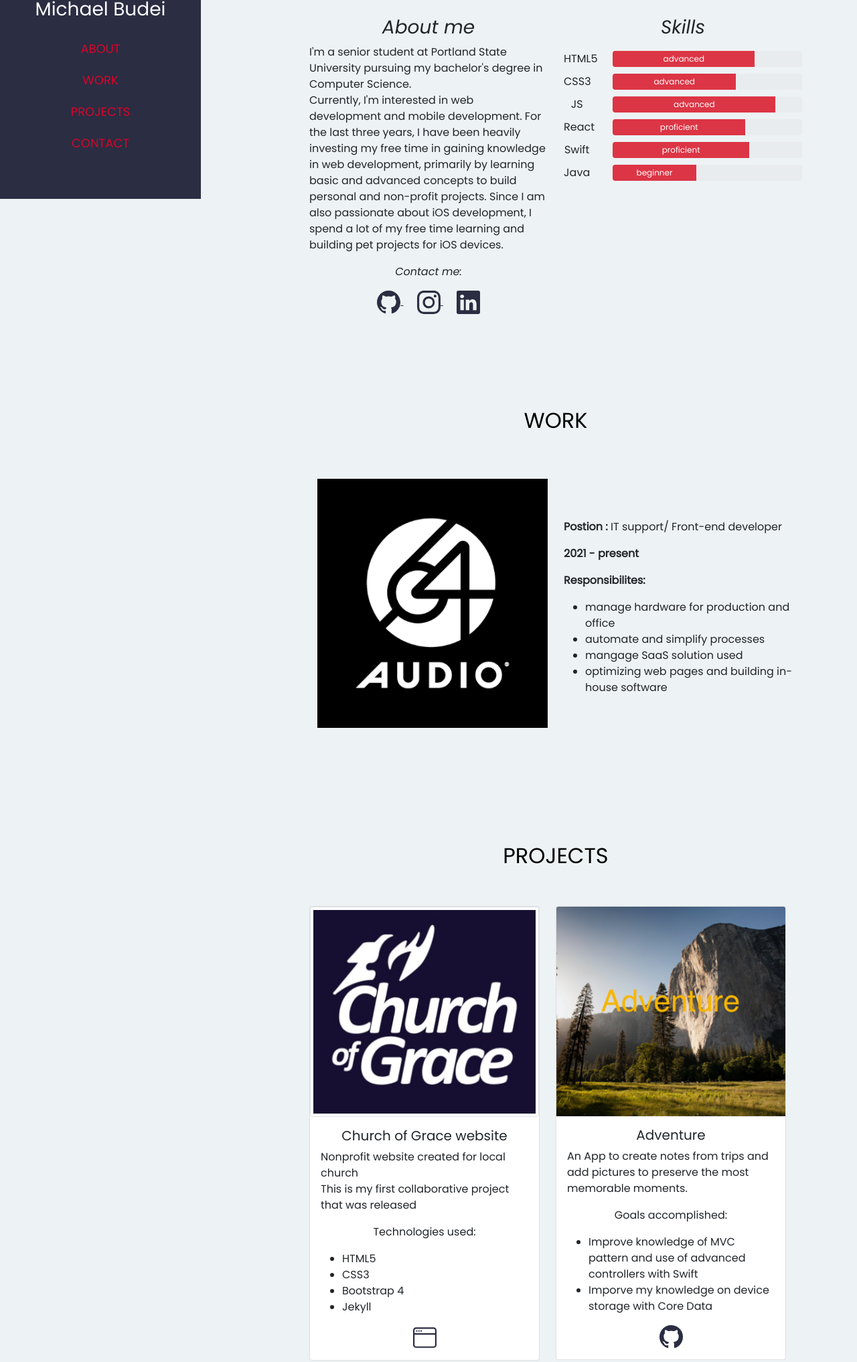
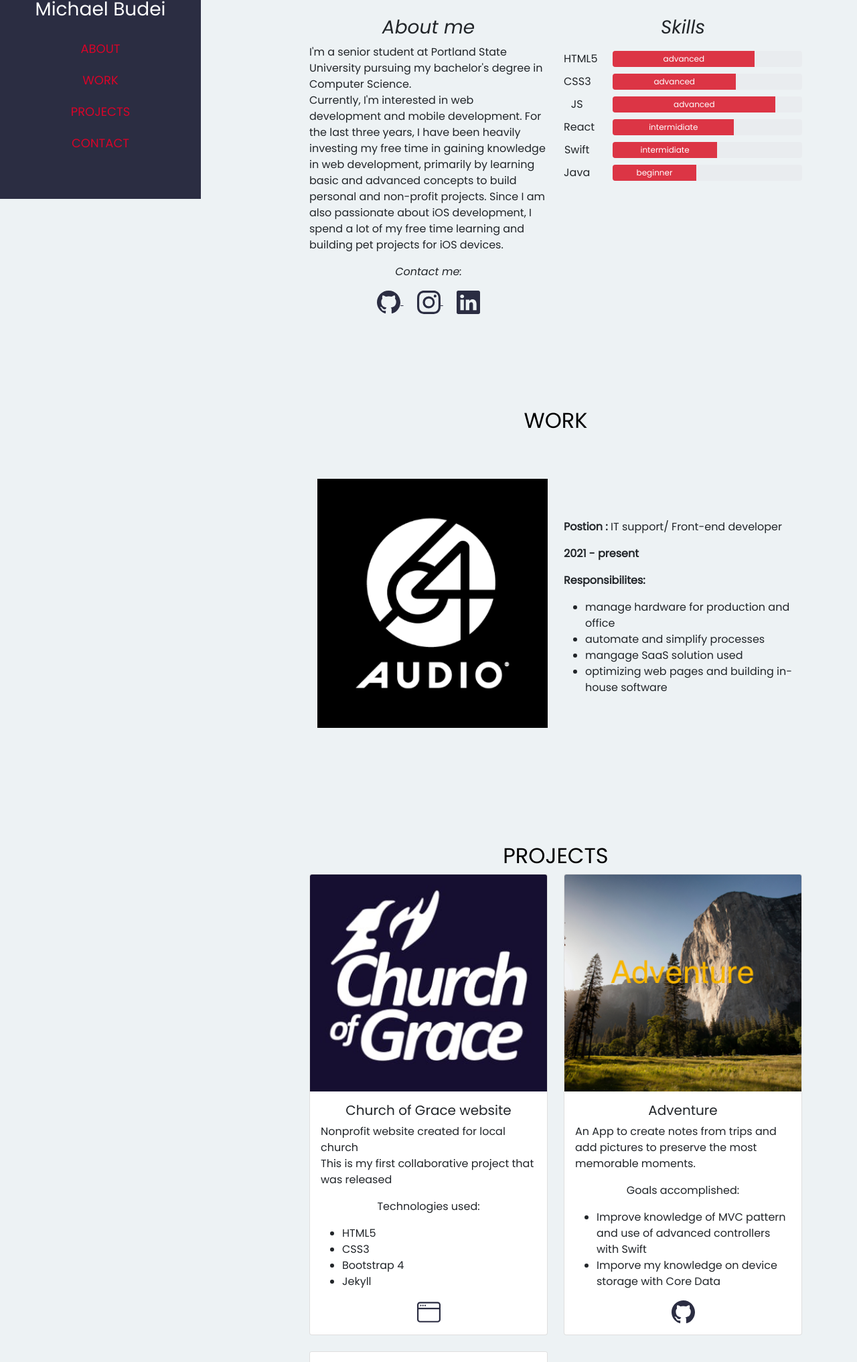
Before and after one commit to MikeBlackwood/personal-portfolio, a plain HTML site: page index.html in a window 1280 px wide. Shown: the part 503-2537 px from the top of the page at 67% size. Drawn offline with nearby package versions, Linux system fonts and the light colour scheme.

Commit message:
finished layout

```diff
--- a/index.html
+++ b/index.html
@@ -141,14 +141,14 @@
         <!-- Projects -->
         <section id="projects" class="content-section">
           <!-- <div class="col-md-12"> -->
-            <div class="row">
-              <div class="col-md-12 text-center">
-                <h2 class="header">Projects</h2>
-              </div>
-              <div class="row row-cols-1 row-cols-md-2 g-4">
-                <div class="col">
+            <div class="col-md-12 text-center">
+              <h2 class="header">Projects</h2>
+            </div>
+
+            <div class="row row-cols-1 row-cols-md-2 g-4">
+                <div class="col-lg-6">
                   <div class="card">
-                    <img src="./assets/church-logo.jpg" class="card-img-top img-fluid img-thumbnail"
+                    <img src="./assets/church-logo.jpg" class="card-img-top "
                       alt="church logo" />
                     <div class="card-body">
                       <h5 class="card-title text-center">Church of Grace website</h5>
@@ -182,7 +182,7 @@
                   </div>
                 </div>
 
-                <div class="col">
+                <div class="col-lg-6">
                   <div class="card">
                     <img src="./assets/adventure-icon.png" class="card-img-top" alt="advanture app logo" />
                     <div class="card-body">
@@ -210,7 +210,7 @@
                   </div>
                 </div>
 
-                <div class="col">
+                <div class="col-lg-6">
                   <div class="card">
                     <img src="./assets/wesplit.png" class="card-img-top" alt="we split logo" />
                     <div class="card-body">
@@ -238,8 +238,7 @@
                   </div>
                 </div>
               </div>
-            <!-- </div> -->
-          </div>
+
         </section>
         <!-- Form -->
         <section class="content-section">
--- a/index.js
+++ b/index.js
@@ -13,11 +13,11 @@ let data = [
     },
     {
         "language": "React",
-        "proficiency":  70
+        "proficiency":  64
     },
     {
         "language": "Swift",
-        "proficiency":  72
+        "proficiency":  55
     },
     {
         "language": "Java",
@@ -86,5 +86,3 @@ let skillLevel = (level) => {
 }
 
 skillGenerator()
-
-// animateProgress(progess)
```
